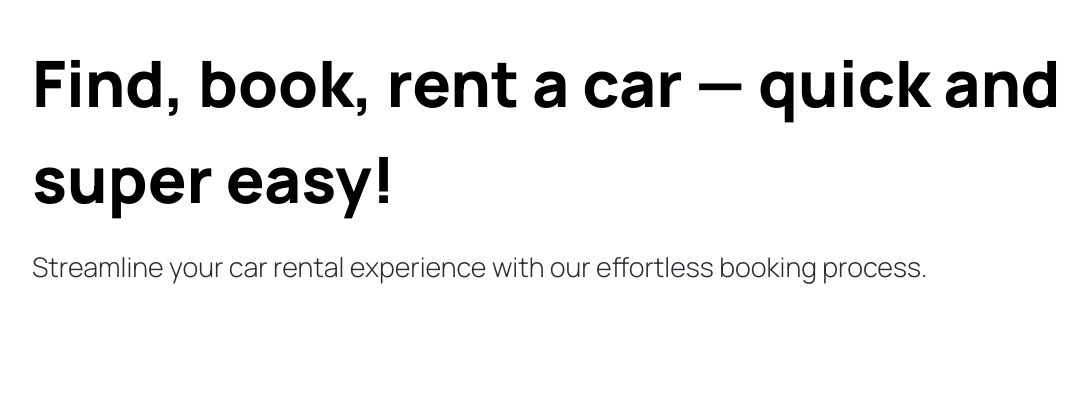
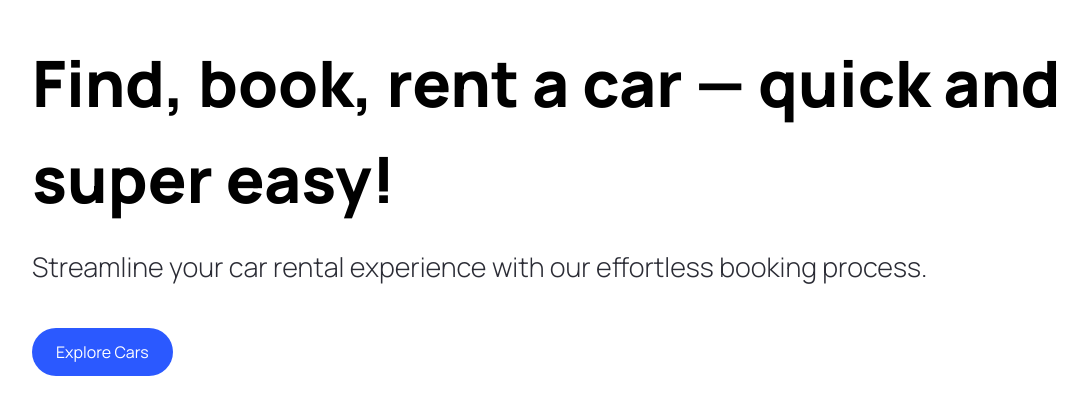
Before and after one commit to pinkjagnie/cars-showcase, a Next.js app: page / in a window 1280 px wide. Shown: the part 109-524 px from the top of the page, without its empty margins (32-1119 px from the left). Built offline with nearby package versions, Linux system fonts and the light colour scheme.

Commit message:
Create CustomButton comp. & additional custom type

```diff
--- /dev/null
+++ b/components/CustomButton.tsx
@@ -0,0 +1,22 @@
+"use client";
+
+import { CustomButtonProps } from "@/types";
+
+const CustomButton = ({
+  title,
+  containerStyles,
+  handleClick,
+}: CustomButtonProps) => {
+  return (
+    <button
+      disabled={false}
+      type={"button"}
+      className={`custom-btn ${containerStyles}`}
+      onClick={handleClick}
+    >
+      <span className={`flex-1`}>{title}</span>
+    </button>
+  );
+};
+
+export default CustomButton;
--- a/components/Hero.tsx
+++ b/components/Hero.tsx
@@ -1,6 +1,12 @@
+"use client";
+
+import CustomButton from "./CustomButton";
+
 import Image from "next/image";
 
 const Hero = () => {
+  const handleScroll = () => {};
+
   return (
     <div className="hero">
       <div className="flex-1 pt-36 padding-x">
@@ -11,6 +17,11 @@
           Streamline your car rental experience with our effortless booking
           process.
         </p>
+        <CustomButton
+          title="Explore Cars"
+          containerStyles="bg-primary-blue text-white rounded-full mt-10"
+          handleClick={handleScroll}
+        />
       </div>
     </div>
   );
--- /dev/null
+++ b/types/index.ts
@@ -0,0 +1,7 @@
+import { MouseEventHandler } from "react";
+
+export interface CustomButtonProps {
+  title: string;
+  containerStyles?: string;
+  handleClick?: MouseEventHandler<HTMLButtonElement>;
+}
```
